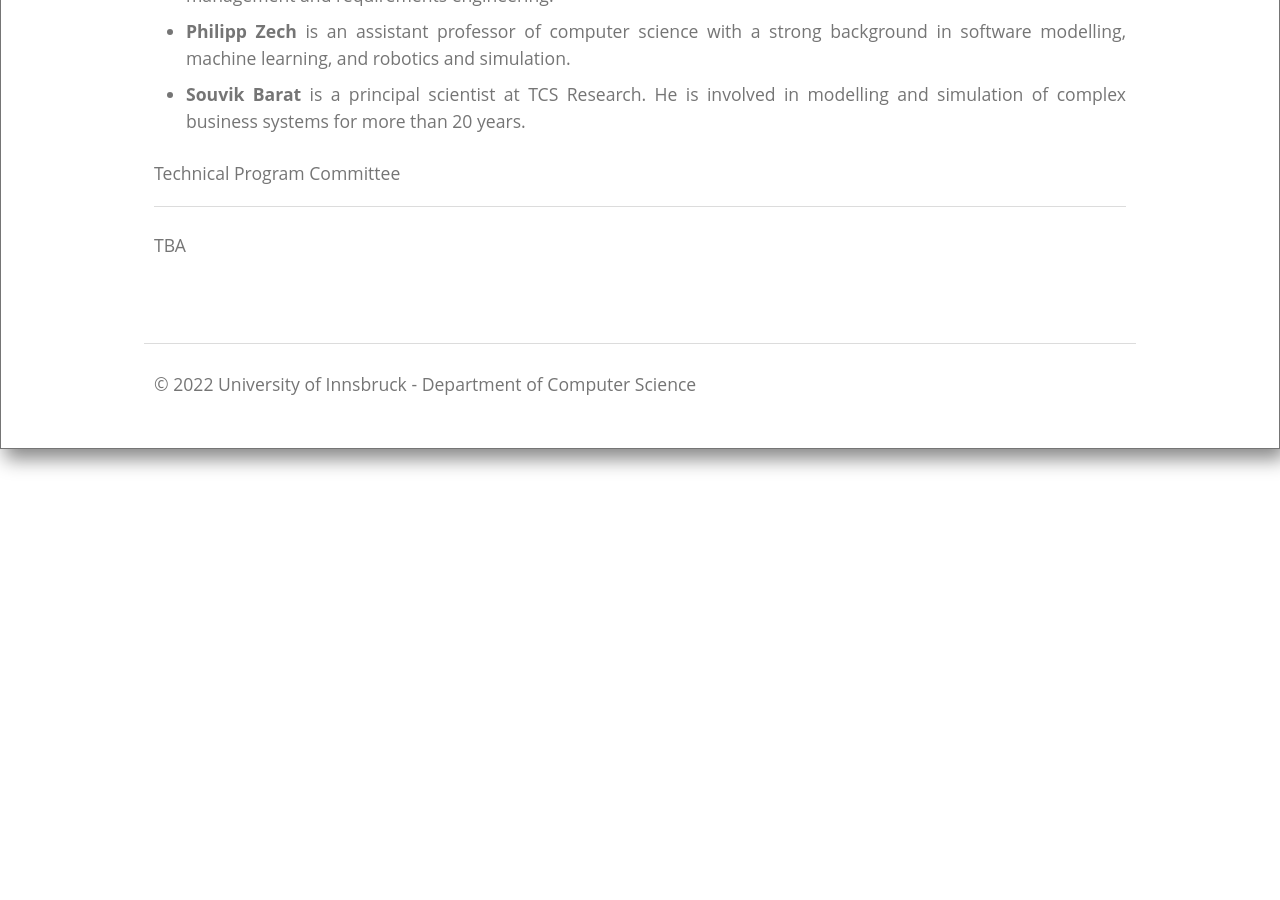
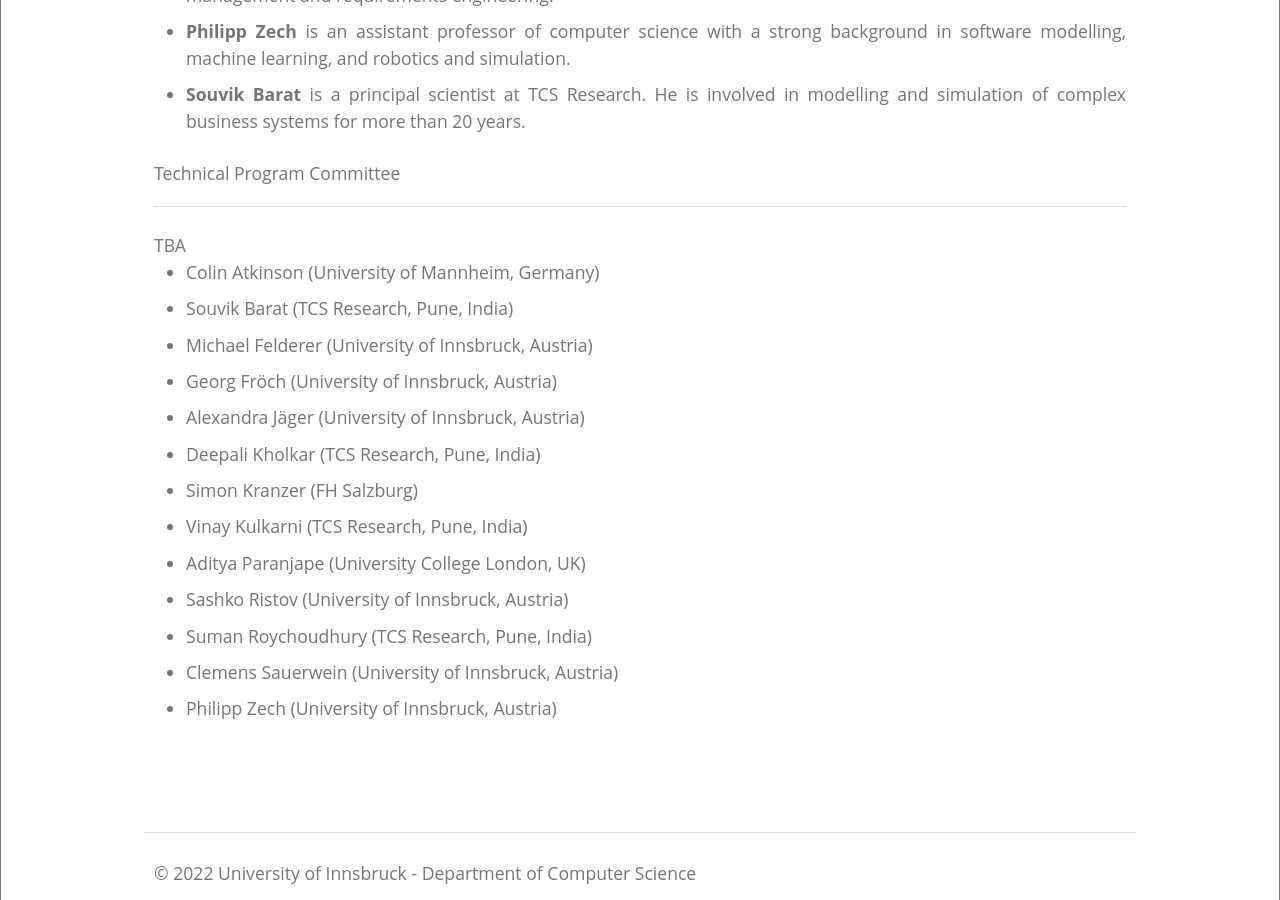
Before and after one commit to thedude81/dtworkshop, a Jekyll site: the page built from index.html, in a window 1280 px wide and 900 px high, scrolled down 4133 px. Built offline with Jekyll 4.4.1, drawn with Linux system fonts in a browser that asks for light colours.

Commit message:
Update index.html

```diff
--- a/index.html
+++ b/index.html
@@ -193,7 +193,7 @@
       <h2 id="tpc">Technical Program Committee</h2>
       <hr>
       TBA
-      <!--ul>
+      <ul>
         <li>Colin Atkinson (University of Mannheim, Germany)</li>
         <li>Souvik Barat (TCS Research, Pune, India)</li>
         <li>Michael Felderer (University of Innsbruck, Austria)</li>
@@ -202,13 +202,13 @@
         <li>Deepali Kholkar (TCS Research, Pune, India)</li>
         <li>Simon Kranzer (FH Salzburg)</li>
         <li>Vinay Kulkarni (TCS Research, Pune, India)</li>
-        <li>Thomas K&uumlhne (Victory University of Wellingron, New Zealand)</li>
+        <!--li>Thomas K&uumlhne (Victory University of Wellingron, New Zealand)</li-->
         <li>Aditya Paranjape (University College London, UK)</li>
         <li>Sashko Ristov (University of Innsbruck, Austria)</li>
         <li>Suman Roychoudhury (TCS Research, Pune, India)</li>
         <li>Clemens Sauerwein (University of Innsbruck, Austria)</li>
         <li>Philipp Zech (University of Innsbruck, Austria)</li>
-      </ul-->
+      </ul>
     </div>
   </body>
 </html>
```
